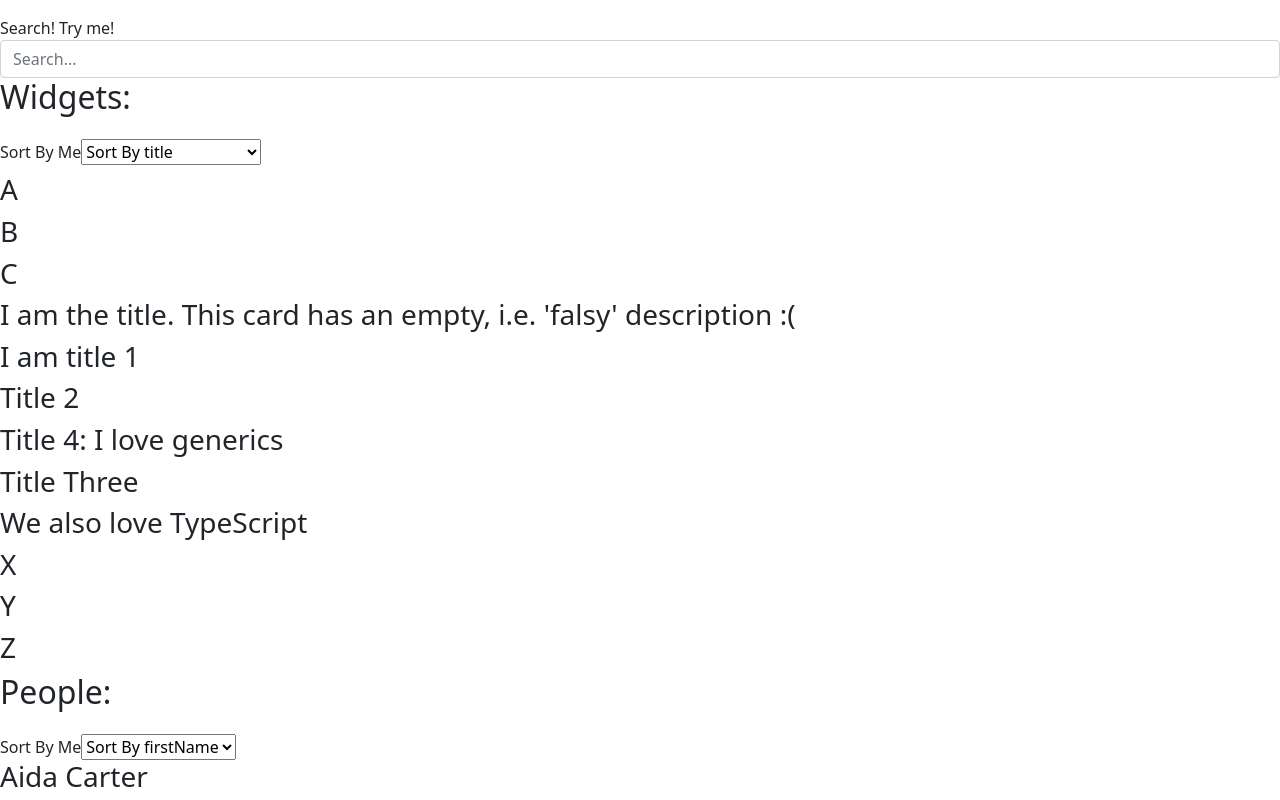
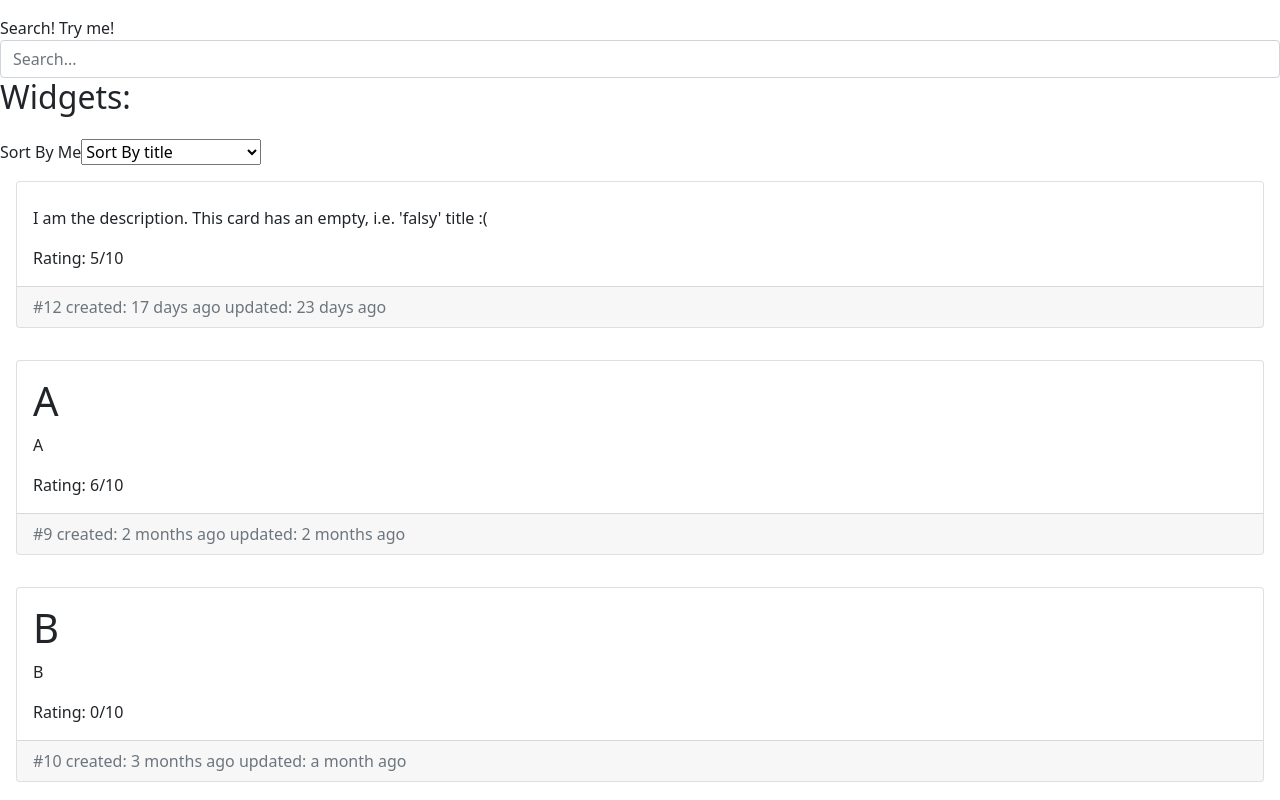
Before and after one commit to DLParkin/advanced-typescript-generic-search-sort-filtering, a React (Create React App) app: page / in a window 1280 px wide. Shown: the top 800 px of the page. Built offline with nearby package versions, Linux system fonts and the light colour scheme.

Commit message:
adds widget and person components, fixes format,

```diff
--- a/package.json
+++ b/package.json
@@ -11,9 +11,11 @@
     "@types/react": "^17.0.38",
     "@types/react-dom": "^17.0.11",
     "bootstrap": "^5.1.3",
+    "moment": "^2.29.1",
     "node-sass": "^7.0.1",
     "react": "^17.0.2",
     "react-dom": "^17.0.2",
+    "react-moment": "^1.1.1",
     "react-scripts": "5.0.0",
     "typescript": "^4.5.4",
     "web-vitals": "^2.1.2"
--- a/src/App.tsx
+++ b/src/App.tsx
@@ -8,7 +8,8 @@ import people from "./mock-data/people";
 import widgets from "./mock-data/widgets";
 import genericSearch from "./utils/genericSearch";
 import genericSort from "./utils/genericSort";
-import "bootstrap/dist/css/bootstrap.min.css";
+import { Widget } from "./components/Renderers/Widget";
+import { Person } from "./components/Renderers/Person";
 
 function App() {
   const [query, setQuery] = useState<string>("");
@@ -32,7 +33,7 @@ function App() {
         )
         .sort((a, b) => genericSort(a, b, widgetProperty.property))
         .map((widget, index) => {
-          return <h3 key={index}>{widget.title}</h3>;
+          return <Widget {...widget} />;
         })}
       <h2>People:</h2>
       <SortInput
@@ -50,9 +51,7 @@ function App() {
         )
         .sort((a, b) => genericSort(a, b, personProperty.property))
         .map((person, index) => {
-          return (
-            <h3 key={index}>{`${person.firstName} ${person.lastName}`}</h3>
-          );
+          return <Person {...person} />;
         })}
     </>
   );
--- /dev/null
+++ b/src/components/Renderers/Person.tsx
@@ -0,0 +1,20 @@
+import React from "react";
+import Moment from "react-moment";
+import IPerson from "../../interfaces/iPerson";
+
+export const Person = (props: IPerson): JSX.Element => {
+  const { firstName, lastName, birthday, eyeColor } = props;
+  return (
+    <div className="col-12 p-3">
+      <div className={"card"}>
+        <div className="card-body">
+          <h1 className="card-title">{`${firstName} ${lastName}`}</h1>
+          <p className="card-text">{eyeColor}</p>
+        </div>
+        <div className="card-footer text-muted float-right">
+          <Moment format="MMMM D, YYYY" date={birthday} />
+        </div>
+      </div>
+    </div>
+  );
+};
--- /dev/null
+++ b/src/components/Renderers/Widget.tsx
@@ -0,0 +1,24 @@
+import React from "react";
+import Moment from "react-moment";
+import IWidget from "../../interfaces/iWidget";
+
+export const Widget = (props: IWidget): JSX.Element => {
+  const { id, title, description, rating, created, updated, isSpecialCard } =
+    props;
+  return (
+    <div className="col-12 p-3">
+      <div className={isSpecialCard ? "card specialCard" : "card"}>
+        <div className="card-body">
+          <h1 className="card-title">{title}</h1>
+          <p className="card-text">{description}</p>
+          <p className="card-text font-italic">Rating: {rating}/10</p>
+        </div>
+        <div className="card-footer text-muted float-right">
+          <span className="float-left">#{id}</span> created:{" "}
+          <Moment fromNow date={created} /> updated:{" "}
+          <Moment fromNow date={updated} />
+        </div>
+      </div>
+    </div>
+  );
+};
--- a/src/index.tsx
+++ b/src/index.tsx
@@ -2,6 +2,8 @@ import React from "react";
 import ReactDOM from "react-dom";
 import App from "./App";
 import reportWebVitals from "./reportWebVitals";
+import "bootstrap/dist/css/bootstrap.css";
+import "./styles/styles.scss";
 
 ReactDOM.render(
   <React.StrictMode>
--- /dev/null
+++ b/src/styles/styles.scss
@@ -0,0 +1,3 @@
+.specialCard {
+    background: linear-gradient(64deg, rgba(255,0,0,1) 0%, rgba(255,255,0,1) 30%, rgba(5,193,255,1)70%, rgba(158,31,255,1) 100%); /* w3c */
+}
```
Also changed, not shown: 1 other file (tests, documents, lock files or other folders).
